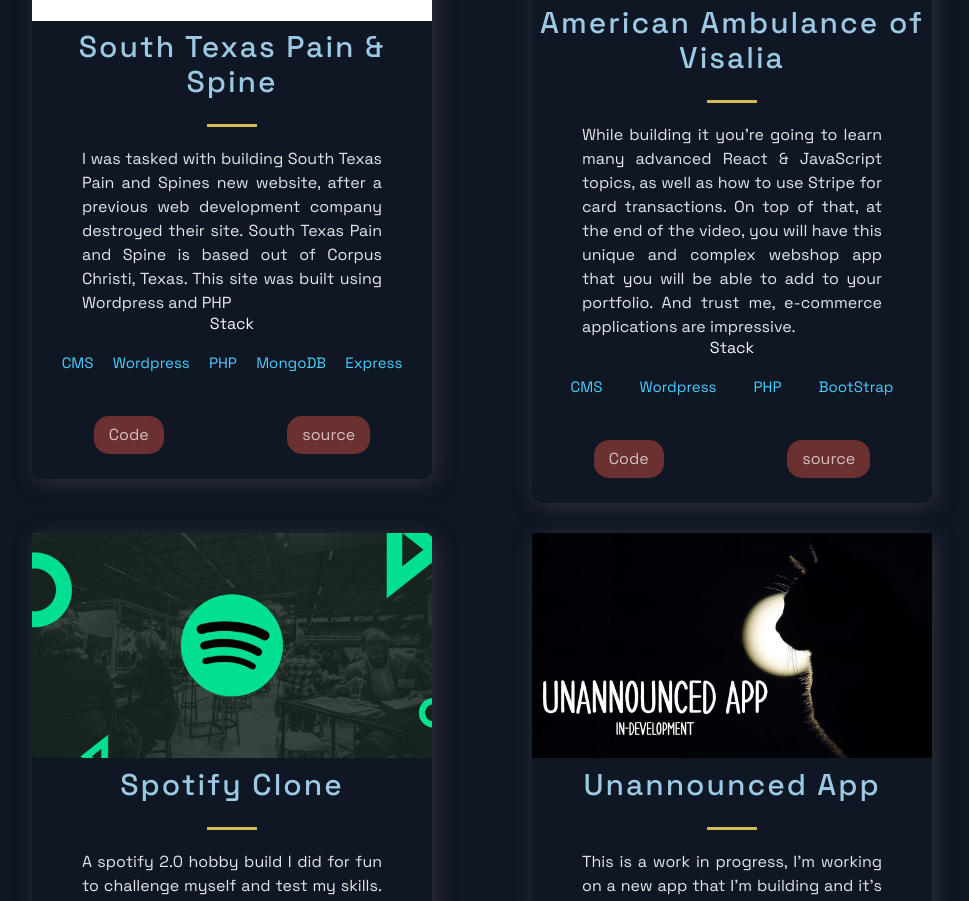
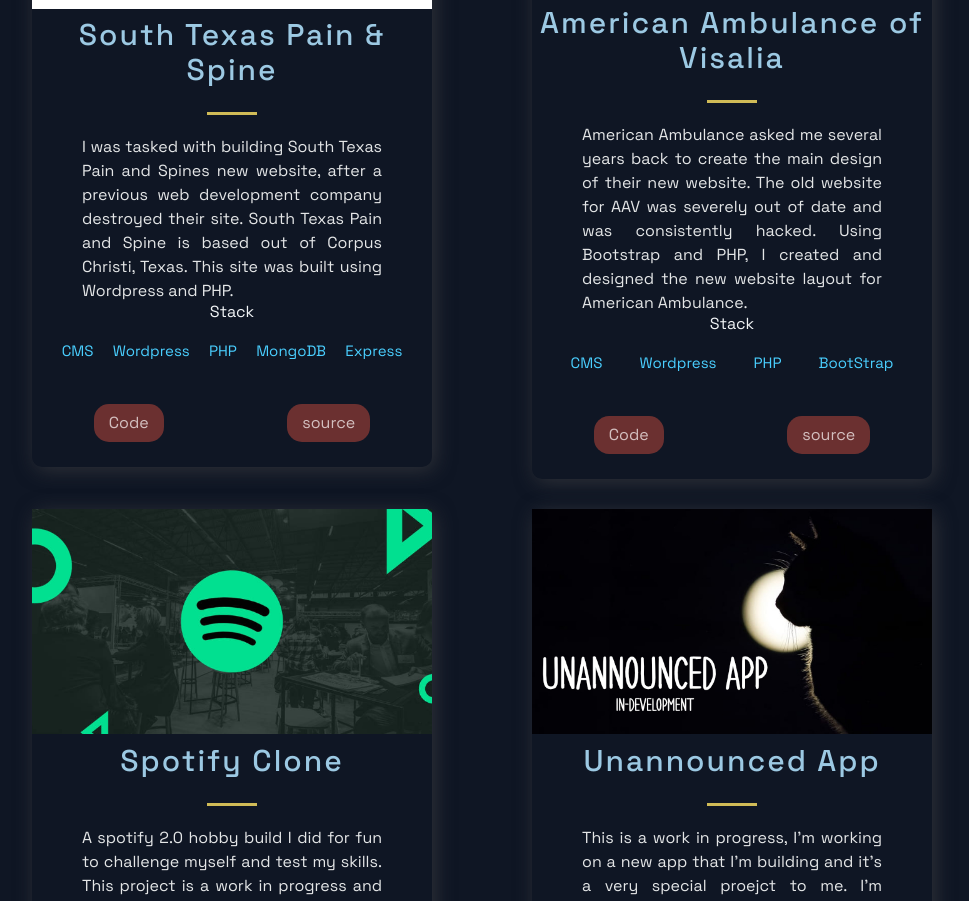
Before and after one commit to Immain/immain-PortfolioWebsite, a Next.js app: page / in a window 1280 px wide. Shown: the part 3640-4541 px from the top of the page, without its empty margins (158-1127 px from the left). Built offline with nearby package versions, Linux system fonts and the light colour scheme.

Commit message:
Update constants.js

```diff
--- a/src/constants/constants.js
+++ b/src/constants/constants.js
@@ -1,7 +1,7 @@
 export const projects = [
   {
     title: 'South Texas Pain & Spine',
-    description: "I was tasked with building South Texas Pain and Spines new website, after a previous web development company destroyed their site. South Texas Pain and Spine is based out of Corpus Christi, Texas. This site was built using Wordpress and PHP",
+    description: "I was tasked with building South Texas Pain and Spines new website, after a previous web development company destroyed their site. South Texas Pain and Spine is based out of Corpus Christi, Texas. This site was built using Wordpress and PHP.",
     image: '/images/1.png',
     tags: ['CMS', 'Wordpress', 'PHP', 'MongoDB', 'Express'],
     source: 'https://southtexaspas.com/',
@@ -9,7 +9,7 @@
   },
   {
     title: 'American Ambulance of Visalia',
-    description:"While building it you're going to learn many advanced React & JavaScript topics, as well as how to use Stripe for card transactions. On top of that, at the end of the video, you will have this unique and complex webshop app that you will be able to add to your portfolio. And trust me, e-commerce applications are impressive.",
+    description:"American Ambulance asked me several years back to create the main design of their new website. The old website for AAV was severely out of date and was consistently hacked. Using Bootstrap and PHP, I created and designed the new website layout for American Ambulance.",
     image: '/images/2.png',
     tags: ['CMS','Wordpress', 'PHP', 'BootStrap'],
     source: 'https://aavems.com/',
```
